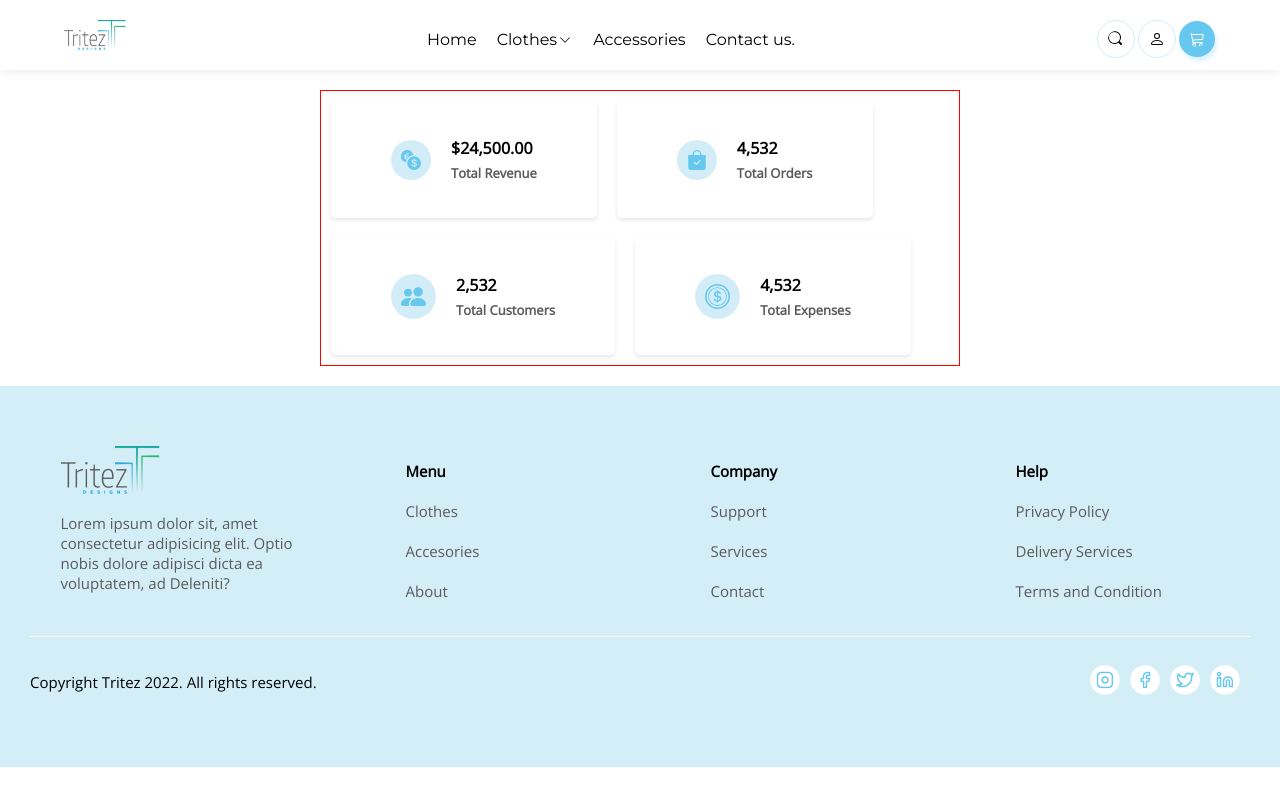
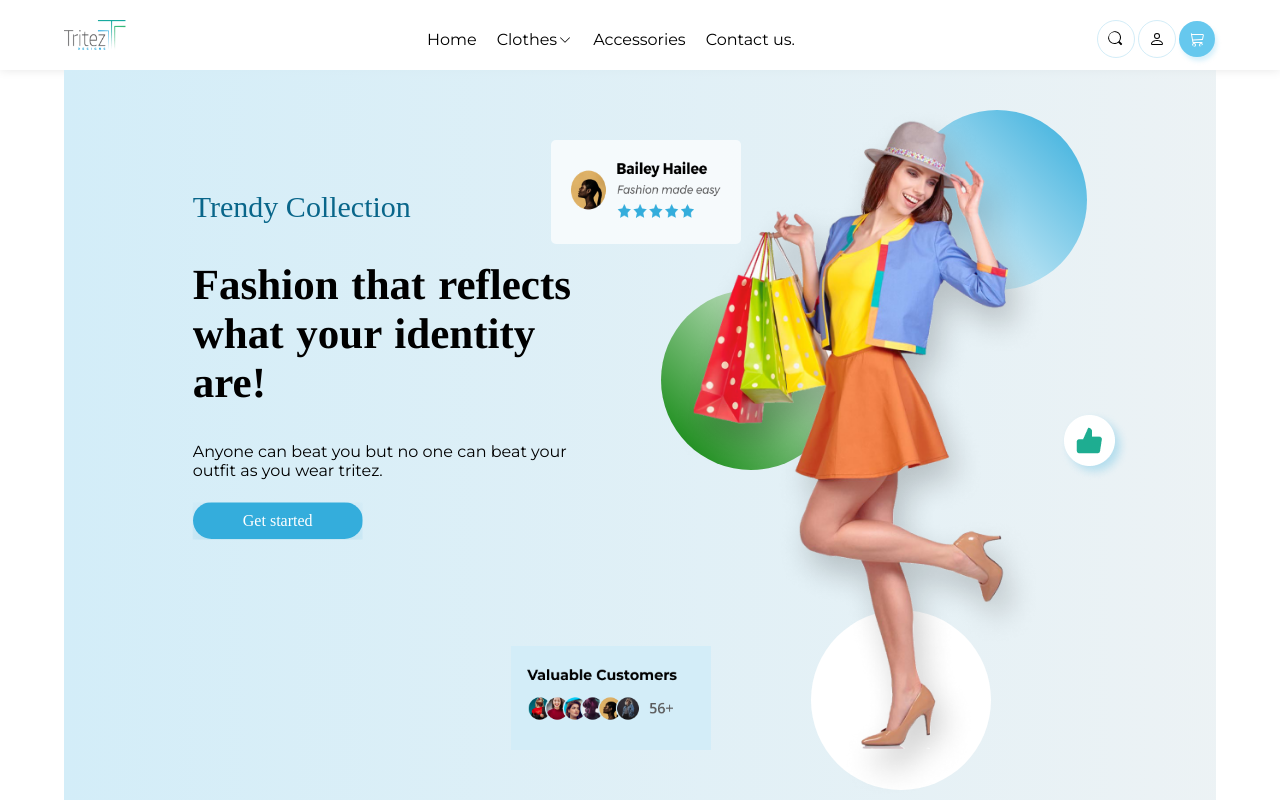
Before and after one commit to sideeq12/tritezglobal, a Next.js app: page / in a window 1280 px wide. Shown: the top 800 px of the page. Built offline with nearby package versions, Linux system fonts and the light colour scheme; a web font is replaced by a local one.

Commit message:
admin init

```diff
--- a/components/revenue/revenue.tsx
+++ b/components/revenue/revenue.tsx
@@ -7,7 +7,7 @@ export const Revenue = ()=>{
         <Revl>
                     <My_rev>
                <div className="icom">
-               <svg xmlns="http://www.w3.org/2000/svg" width="20" height="20" fill="currentColor" class="bi bi-currency-exchange" viewBox="0 0 16 16">
+               <svg xmlns="http://www.w3.org/2000/svg" width="20" height="20" fill="currentColor" className="bi bi-currency-exchange" viewBox="0 0 16 16">
   <path d="M0 5a5.002 5.002 0 0 0 4.027 4.905 6.46 6.46 0 0 1 .544-2.073C3.695 7.536 3.132 6.864 3 5.91h-.5v-.426h.466V5.05c0-.046 0-.093.004-.135H2.5v-.427h.511C3.236 3.24 4.213 2.5 5.681 2.5c.316 0 .59.031.819.085v.733a3.46 3.46 0 0 0-.815-.082c-.919 0-1.538.466-1.734 1.252h1.917v.427h-1.98c-.003.046-.003.097-.003.147v.422h1.983v.427H3.93c.118.602.468 1.03 1.005 1.229a6.5 6.5 0 0 1 4.97-3.113A5.002 5.002 0 0 0 0 5zm16 5.5a5.5 5.5 0 1 1-11 0 5.5 5.5 0 0 1 11 0zm-7.75 1.322c.069.835.746 1.485 1.964 1.562V14h.54v-.62c1.259-.086 1.996-.74 1.996-1.69 0-.865-.563-1.31-1.57-1.54l-.426-.1V8.374c.54.06.884.347.966.745h.948c-.07-.804-.779-1.433-1.914-1.502V7h-.54v.629c-1.076.103-1.808.732-1.808 1.622 0 .787.544 1.288 1.45 1.493l.358.085v1.78c-.554-.08-.92-.376-1.003-.787H8.25zm1.96-1.895c-.532-.12-.82-.364-.82-.732 0-.41.311-.719.824-.809v1.54h-.005zm.622 1.044c.645.145.943.38.943.796 0 .474-.37.8-1.02.86v-1.674l.077.018z"/>
 </svg>
                </div>
@@ -20,8 +20,8 @@ export const Revenue = ()=>{
 
         <My_rev>
                <div className="icom">
-               <svg xmlns="http://www.w3.org/2000/svg" width="20" height="20" fill="currentColor" class="bi bi-bag-check-fill" viewBox="0 0 16 16">
-  <path fill-rule="evenodd" d="M10.5 3.5a2.5 2.5 0 0 0-5 0V4h5v-.5zm1 0V4H15v10a2 2 0 0 1-2 2H3a2 2 0 0 1-2-2V4h3.5v-.5a3.5 3.5 0 1 1 7 0zm-.646 5.354a.5.5 0 0 0-.708-.708L7.5 10.793 6.354 9.646a.5.5 0 1 0-.708.708l1.5 1.5a.5.5 0 0 0 .708 0l3-3z"/>
+               <svg xmlns="http://www.w3.org/2000/svg" width="20" height="20" fill="currentColor" className="bi bi-bag-check-fill" viewBox="0 0 16 16">
+  <path fillRule="evenodd" d="M10.5 3.5a2.5 2.5 0 0 0-5 0V4h5v-.5zm1 0V4H15v10a2 2 0 0 1-2 2H3a2 2 0 0 1-2-2V4h3.5v-.5a3.5 3.5 0 1 1 7 0zm-.646 5.354a.5.5 0 0 0-.708-.708L7.5 10.793 6.354 9.646a.5.5 0 1 0-.708.708l1.5 1.5a.5.5 0 0 0 .708 0l3-3z"/>
 </svg>
                </div>
 <p>
@@ -32,9 +32,9 @@ export const Revenue = ()=>{
         </My_rev>
         <My_rev>
                <div className="icom">
-               <svg xmlns="http://www.w3.org/2000/svg" width="25" height="25" fill="currentColor" class="bi bi-people-fill" viewBox="0 0 16 16">
+               <svg xmlns="http://www.w3.org/2000/svg" width="25" height="25" fill="currentColor" className="bi bi-people-fill" viewBox="0 0 16 16">
   <path d="M7 14s-1 0-1-1 1-4 5-4 5 3 5 4-1 1-1 1H7zm4-6a3 3 0 1 0 0-6 3 3 0 0 0 0 6z"/>
-  <path fill-rule="evenodd" d="M5.216 14A2.238 2.238 0 0 1 5 13c0-1.355.68-2.75 1.936-3.72A6.325 6.325 0 0 0 5 9c-4 0-5 3-5 4s1 1 1 1h4.216z"/>
+  <path fillRule="evenodd" d="M5.216 14A2.238 2.238 0 0 1 5 13c0-1.355.68-2.75 1.936-3.72A6.325 6.325 0 0 0 5 9c-4 0-5 3-5 4s1 1 1 1h4.216z"/>
   <path d="M4.5 8a2.5 2.5 0 1 0 0-5 2.5 2.5 0 0 0 0 5z"/>
 </svg>
                </div>
@@ -46,7 +46,7 @@ export const Revenue = ()=>{
         </My_rev>
         <My_rev>
                <div className="icom">
-               <svg xmlns="http://www.w3.org/2000/svg" width="25" height="25" fill="currentColor" class="bi bi-coin" viewBox="0 0 16 16">
+               <svg xmlns="http://www.w3.org/2000/svg" width="25" height="25" fill="currentColor" className="bi bi-coin" viewBox="0 0 16 16">
   <path d="M5.5 9.511c.076.954.83 1.697 2.182 1.785V12h.6v-.709c1.4-.098 2.218-.846 2.218-1.932 0-.987-.626-1.496-1.745-1.76l-.473-.112V5.57c.6.068.982.396 1.074.85h1.052c-.076-.919-.864-1.638-2.126-1.716V4h-.6v.719c-1.195.117-2.01.836-2.01 1.853 0 .9.606 1.472 1.613 1.707l.397.098v2.034c-.615-.093-1.022-.43-1.114-.9H5.5zm2.177-2.166c-.59-.137-.91-.416-.91-.836 0-.47.345-.822.915-.925v1.76h-.005zm.692 1.193c.717.166 1.048.435 1.048.91 0 .542-.412.914-1.135.982V8.518l.087.02z"/>
   <path d="M8 15A7 7 0 1 1 8 1a7 7 0 0 1 0 14zm0 1A8 8 0 1 0 8 0a8 8 0 0 0 0 16z"/>
   <path d="M8 13.5a5.5 5.5 0 1 1 0-11 5.5 5.5 0 0 1 0 11zm0 .5A6 6 0 1 0 8 2a6 6 0 0 0 0 12z"/>
--- a/pages/index.tsx
+++ b/pages/index.tsx
@@ -15,12 +15,11 @@ const Home: NextPage = () => {
 
   return (
     <>
-     {/* <Welcome />
+     <Welcome />
     <Mission />
     <Delist />
     <CardList />
-    <SlidesShow /> */}
-    <Test />
+    <SlidesShow />
     </>
   )
 }
```
Also changed, not shown: components/revenue/revenlist.tsx (deleted).
